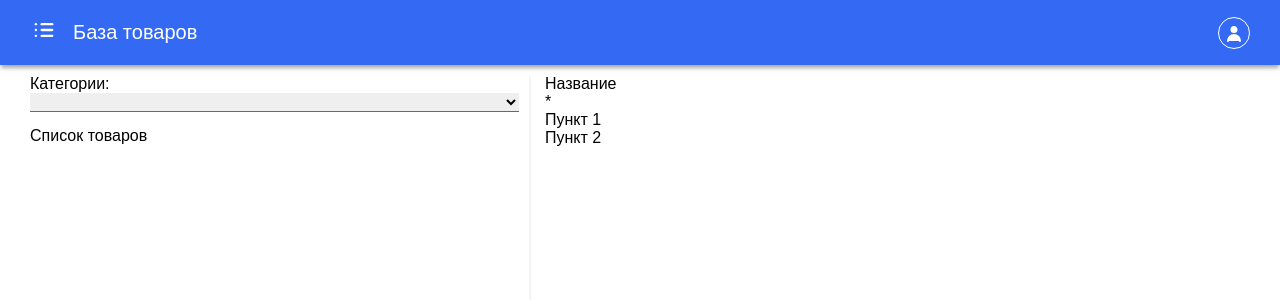
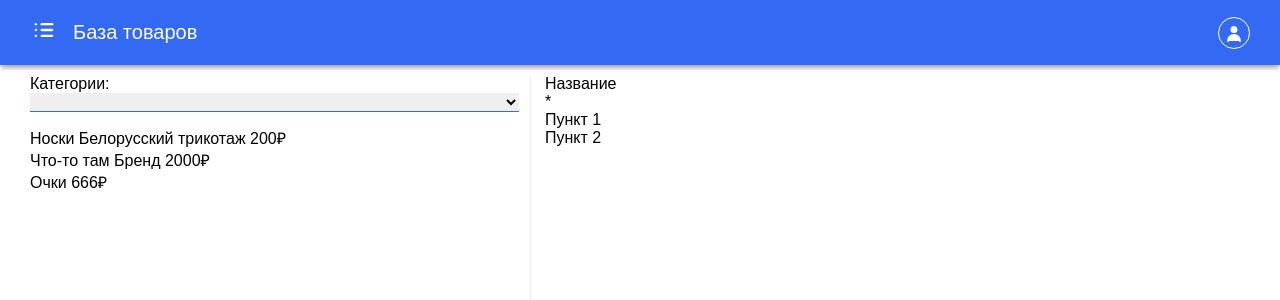
Before and after one commit to Lukanind/client, a React (Create React App) app: page /categories in a window 1280 px wide. Shown: the top 300 px of the page. Built offline with nearby package versions, Linux system fonts and the light colour scheme.

Commit message:
Создание списка товаров

```diff
--- a/src/components/index.ts
+++ b/src/components/index.ts
@@ -1,4 +1,5 @@
 export {Button} from './button';
 export {TextField} from './textField';
 export {UserMenu} from './userMenu';
-export {DropDown} from './dropDown'
+export {DropDown} from './dropDown';
+export {ProductsList} from './productsList'
--- /dev/null
+++ b/src/components/productsList/ProductsList.tsx
@@ -0,0 +1,24 @@
+import { FC, useState } from "react";
+import { ProductsListProps } from "./ProductsListProps";
+
+export const ProductsList: FC<ProductsListProps> = props => {
+    const {productsList} = props;
+    const [selectedProduct, setSelectedProduct] = useState(0);
+
+    const productClickHandler = (id: number) => {
+        setSelectedProduct(id);
+    }
+
+    const isSelected = (id: number) => selectedProduct === id;
+
+    return (
+        <div>
+            {productsList.map(product => {
+                return (
+                <div key={product.id} onClick={() => productClickHandler(product.id)}>
+                    {`${product.name} ${product.brand ?? ''} ${product.price}₽`.trim()}
+                </div>)
+            })}
+        </div>
+    );
+}
--- /dev/null
+++ b/src/components/productsList/ProductsListProps.ts
@@ -0,0 +1,5 @@
+import { Product } from "../../types/models";
+
+export interface ProductsListProps {
+    productsList: Array<Product>;
+}
--- /dev/null
+++ b/src/components/productsList/index.ts
@@ -0,0 +1 @@
+export {ProductsList} from './ProductsList';
--- a/src/pages/category/CategoriesPage.tsx
+++ b/src/pages/category/CategoriesPage.tsx
@@ -4,7 +4,7 @@ import { Layout } from "../../components/layouts";
 //import { RoutesPaths } from '../../constants/commonConstants';
 //import { Button } from "../../components";
 import './categoryPageStyles.scss';
-import { DropDown } from "../../components";
+import { DropDown, ProductsList } from "../../components";
 
 export const CategoriesPage: FC = () => {
 
@@ -20,15 +20,20 @@ export const CategoriesPage: FC = () => {
             <div className="cat-page">
                 <div className="cat-page__users-list-container">
                     <DropDown items={[{
-                        text: 'Товар 1', value: '1'
-                    },{
-                        text: 'Товар 2', value: '2'
-                    },{
-                        text: 'Товар 3', value: '3'
-                    }]} label="Категории:" />
-                    <div>
-                        Список товаров
-                    </div>
+                            text: 'Товар 1', value: '1'
+                        },{
+                            text: 'Товар 2', value: '2'
+                        },{
+                            text: 'Товар 3', value: '3'
+                        }]}
+                        label="Категории:"
+                        selectedChanged={(val) => console.log(val)}
+                    />
+                    <ProductsList productsList={[
+                        {id: 1, name: 'Носки', brand: 'Белорусский трикотаж', price: 200},
+                        {id: 2, name: 'Что-то там', brand: 'Бренд', price: 2000},
+                        {id: 3, name: 'Очки', price: 666}
+                    ]} />
                 </div>
                 <div>
                     <div>
```
Also changed, not shown: src/types/models.ts (added, +9 -0 lines).
